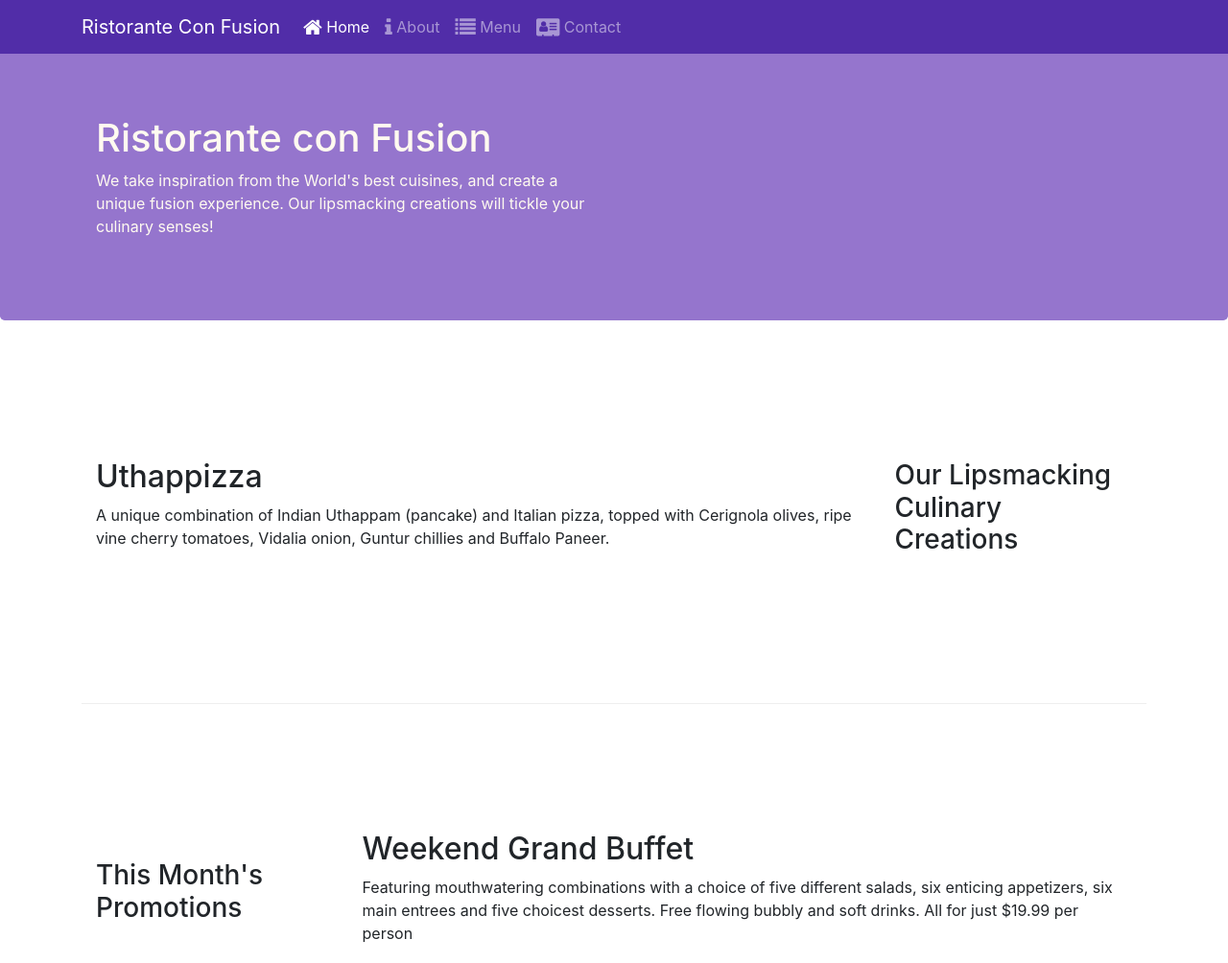
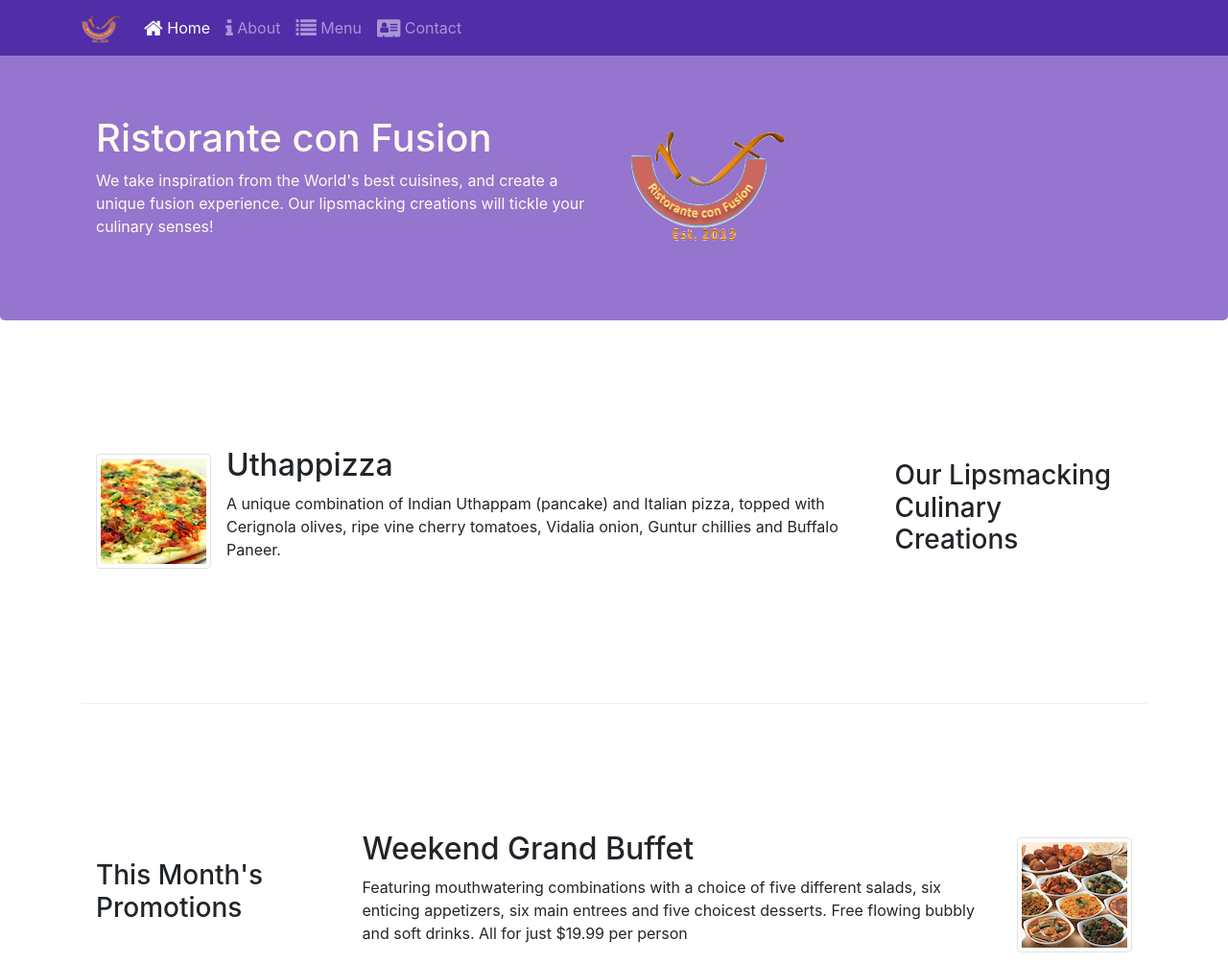
Before and after one commit to haafizwahab/resturantewebsite, a website: page index.html in a window 1280 px wide. Shown: the top 1004 px of the page at 96% size. Drawn offline with nearby package versions, Linux system fonts and the light colour scheme.

Commit message:
images and media

```diff
--- a/index.html
+++ b/index.html
@@ -37,7 +37,9 @@
         >
           <span class="navbar-toggler-icon"> </span>
         </button>
-        <a class="navbar-brand" href="#">Ristorante Con Fusion</a>
+        <a class="navbar-brand" href="#"
+          ><img src="img/logo.png" height="30" width="41"
+        /></a>
         <div class="collapse navbar-collapse" id="Navbar">
           <ul class="navbar-nav mr-auto">
             <li class="nav-item">
@@ -76,7 +78,9 @@
               your culinary senses!
             </p>
           </div>
-          <div class="col-12 col-sm"></div>
+          <div class="col-12 col-sm align-self-center">
+            <img src="img/logo.png" alt="Alberto" class="img-fluid" />
+          </div>
         </div>
       </div>
     </header>
@@ -87,12 +91,21 @@
           <h3>Our Lipsmacking Culinary Creations</h3>
         </div>
         <div class="col col-sm col-md order-sm-first">
-          <h2>Uthappizza</h2>
+          <div class="media">
+            <img
+              src="img/uthappizza.png"
+              class="d-flex mr-3 img-thumbnail align-self-center"
+              alt="uthappizza"
+            />
+            <div class="media-body">
+              <h2 class="mt-0">Uthappizza</h2>
               <p class="d-none d-sm-block">
-            A unique combination of Indian Uthappam (pancake) and Italian pizza,
-            topped with Cerignola olives, ripe vine cherry tomatoes, Vidalia
-            onion, Guntur chillies and Buffalo Paneer.
+                A unique combination of Indian Uthappam (pancake) and Italian
+                pizza, topped with Cerignola olives, ripe vine cherry tomatoes,
+                Vidalia onion, Guntur chillies and Buffalo Paneer.
               </p>
+            </div>
+          </div>
         </div>
       </div>
 
@@ -101,13 +114,23 @@
           <h3>This Month's Promotions</h3>
         </div>
         <div class="col col-sm col-md">
+          <div class="media">
+            <div class="media-body">
               <h2>Weekend Grand Buffet</h2>
               <p class="d-none d-sm-block">
-            Featuring mouthwatering combinations with a choice of five different
-            salads, six enticing appetizers, six main entrees and five choicest
-            desserts. Free flowing bubbly and soft drinks. All for just $19.99
-            per person
+                Featuring mouthwatering combinations with a choice of five
+                different salads, six enticing appetizers, six main entrees and
+                five choicest desserts. Free flowing bubbly and soft drinks. All
+                for just $19.99 per person
               </p>
+            </div>
+
+            <img
+              src="img/buffet.png"
+              class="d-flex ml-3 img-thumbnail align-self-center"
+              alt="buffet"
+            />
+          </div>
         </div>
       </div>
 
@@ -116,14 +139,23 @@
           <h3>Meet our Culinary Specialists</h3>
         </div>
         <div class="col col-sm col-md order-sm-first">
+          <div class="media">
+            <img
+              src="img/alberto.png "
+              class="d-flex mr-3 img-thumbnail align-self-center"
+              alt="alberto"
+            />
+            <div class="media-body">
               <h2>Alberto Somayya</h2>
               <h4>Executive Chef</h4>
               <p class="d-none d-sm-block">
                 Award winning three-star Michelin chef with wide International
                 experience having worked closely with whos-who in the culinary
-            world, he specializes in creating mouthwatering Indo-Italian fusion
-            experiences.
+                world, he specializes in creating mouthwatering Indo-Italian
+                fusion experiences.
               </p>
+            </div>
+          </div>
         </div>
       </div>
     </div>
```
Also changed, not shown: aboutus.html (+5 -3 lines), contactus.html (+6 -2 lines), img/alberto.png (added), img/buffet.png (added), img/logo.png (added), img/uthappizza.png (added), 1 other file. Lines whose indentation alone changed are shown as unchanged.
